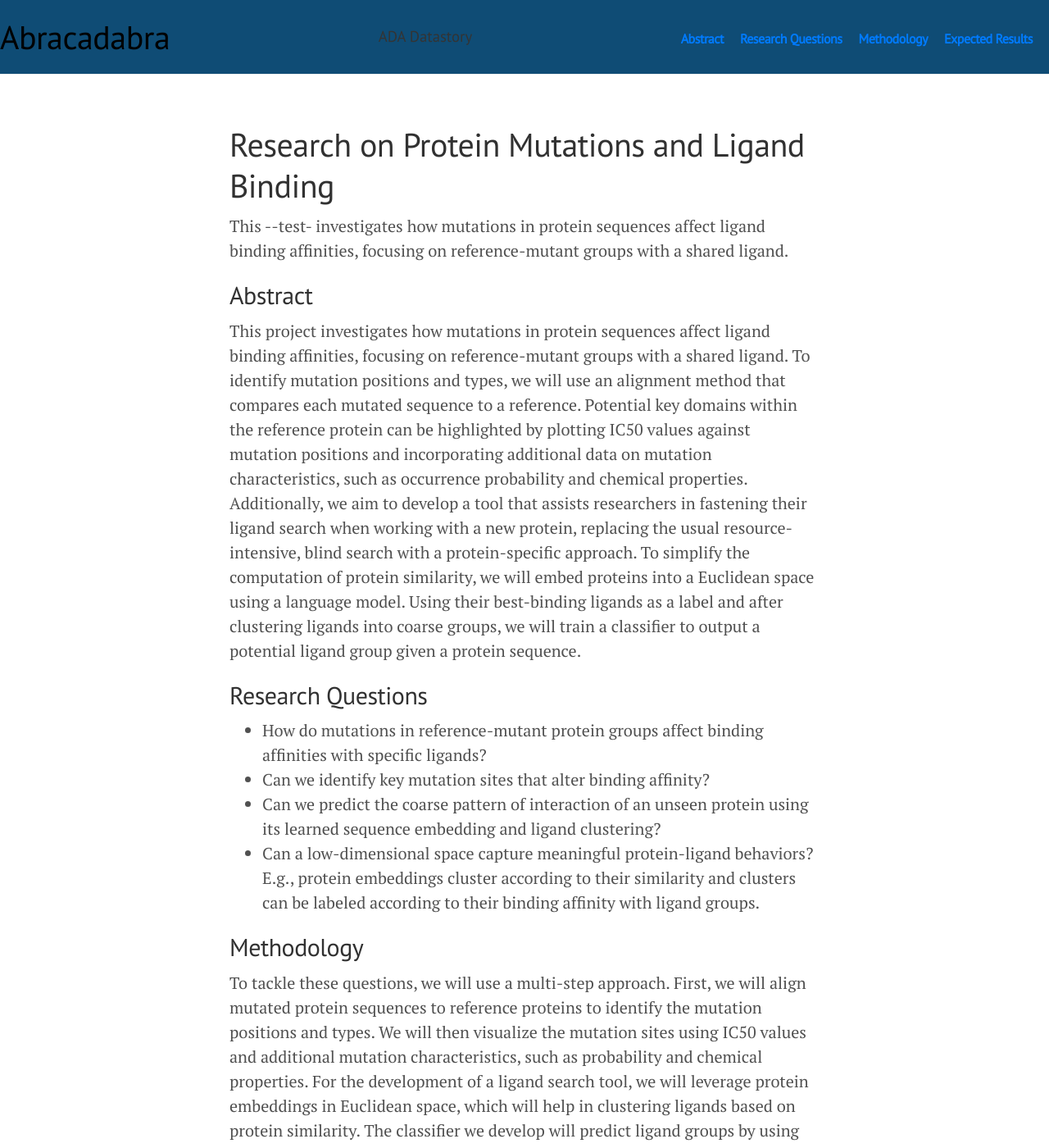
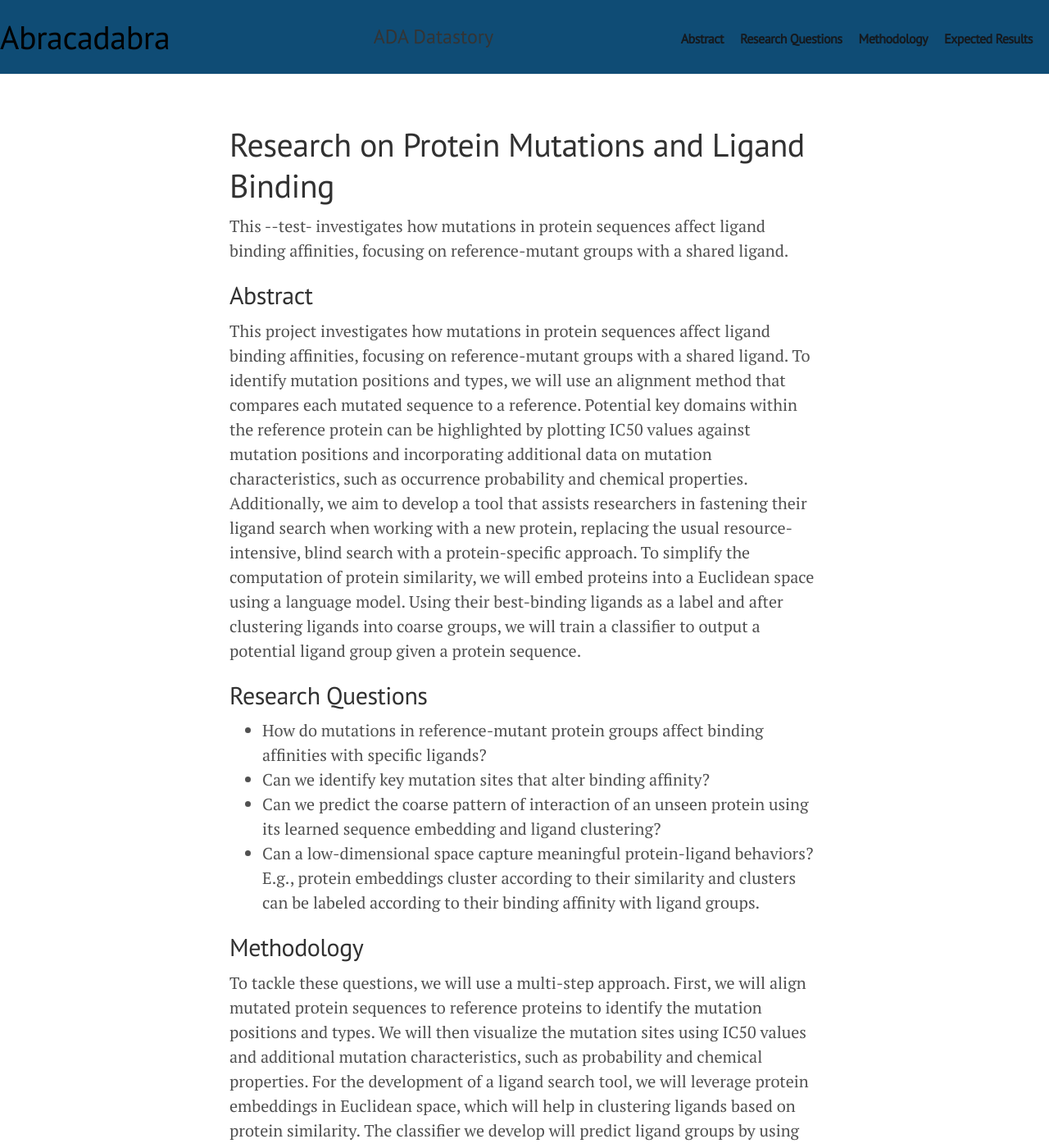
Before and after one commit to AlexisCogne/ada-story-epfl, a Jekyll site: the page built from index.html, in a window 1280 px wide and 1400 px high. Shown: the whole window at 82% size. Built offline with Jekyll 4.4.1, drawn with Linux system fonts in a browser that asks for light colours; the list of posts is cut into pages by our own code.

Commit message:
updating the colors of the navigation links

```diff
--- a/public/css/lanyon.css
+++ b/public/css/lanyon.css
@@ -154,13 +154,15 @@
 
 .masthead-title span {
   font-size: 2rem; /* Adjust the size of the main title */
+  flex-shrink: 0; /* Prevent the title from shrinking */
 }
 
 .masthead-title small {
-  font-size: 75%;
+  font-size: 1.2rem; /* Adjust the size of the tagline */
   font-weight: 400;
   color: #343434; /* Slightly lighter than the main title */
-  letter-spacing: 0;
+  margin-left: 1rem; /* Space between title and tagline */
+  flex-grow: 0; /* Ensure tagline does not stretch */
 }
 
 .masthead-title nav {
@@ -180,7 +182,7 @@
 
 .masthead-title nav ul li a {
   text-decoration: none;
-  color: #007bff; /* Set color for links */
+  color: #15191e; /* Set color for links */
   font-size: 16px; /* Font size for links */
   font-weight: bold; /* Bold for better emphasis */
   transition: color 0.3s ease; /* Smooth color transition */
@@ -188,7 +190,7 @@
 
 .masthead-title nav ul li a:hover {
   text-decoration: underline;
-  color: #0056b3; /* Change color on hover */
+  color: #ffffff; /* Change color on hover */
 }
 
 .masthead-title nav ul li a:focus {
```
